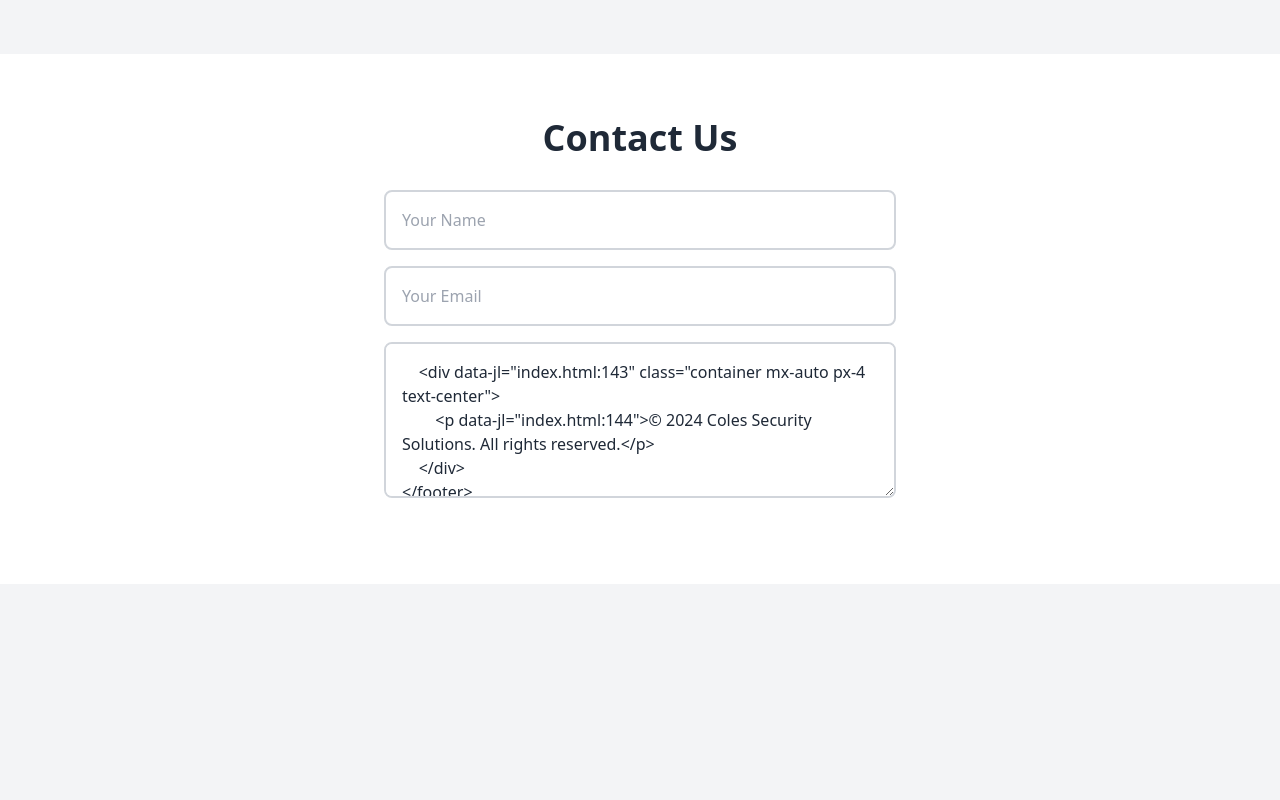
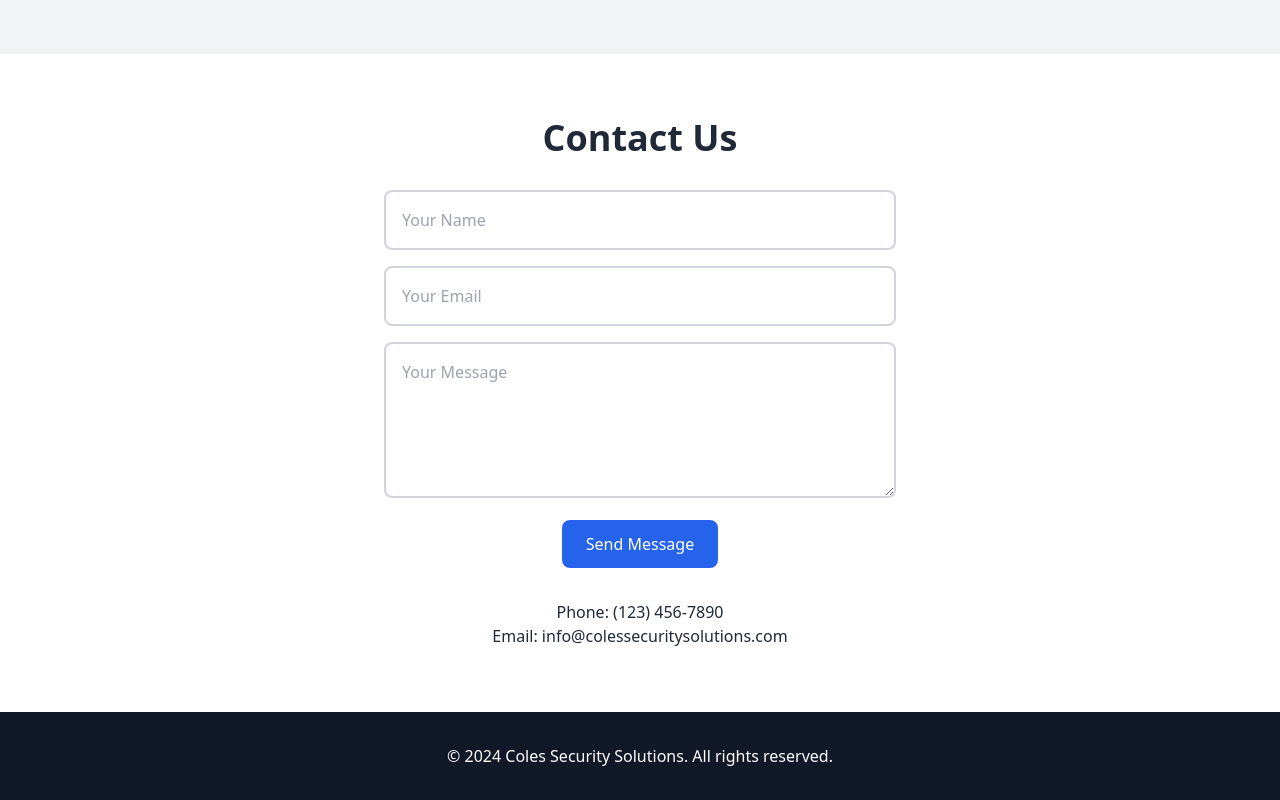
Before and after one commit to JakeColes/JakeColes.github.io, a plain HTML site: page index.html in a window 1280 px wide. Shown: the part 2315-3115 px from the top of the page. Before the commit the page ends 2899 px from the top, so only its background shows below. Drawn offline with nearby package versions, Linux system fonts and the light colour scheme.

Commit message:
Update index.html

````diff
--- a/index.html
+++ b/index.html
@@ -127,16 +127,16 @@
                     <input type="email" placeholder="Your Email" class="w-full p-4 rounded-lg border-2 border-gray-300 focus:outline-none focus:border-blue-500">
                 </div>
                 <div class="mb-4">
-                    <textarea rows="5" placeholder="Your Message" class="w-full p-4 rounded-lg border-2 border-gray-300 focus:outline-none focus:border-blue-500”>
-
-Send Message
-
-
-Phone: (123) 456-7890
-Email: info@colessecuritysolutions.com
-
-
-
+                    <textarea rows="5" placeholder="Your Message" class="w-full p-4 rounded-lg border-2 border-gray-300 focus:outline-none focus:border-blue-500"></textarea>
+                </div>
+                <button type="submit" class="bg-blue-600 text-white px-6 py-3 rounded-lg hover:bg-blue-700">Send Message</button>
+            </form>
+            <div class="mt-8">
+                <p>Phone: (123) 456-7890</p>
+                <p>Email: info@colessecuritysolutions.com</p>
+            </div>
+        </div>
+    </section>
 
     <!-- Footer -->
     <footer class="bg-gray-900 text-white py-8">
@@ -147,4 +147,3 @@ Email: info@colessecuritysolutions.com
 
 </body>
 </html>
-```
````
Lines whose indentation alone changed are shown as unchanged.
